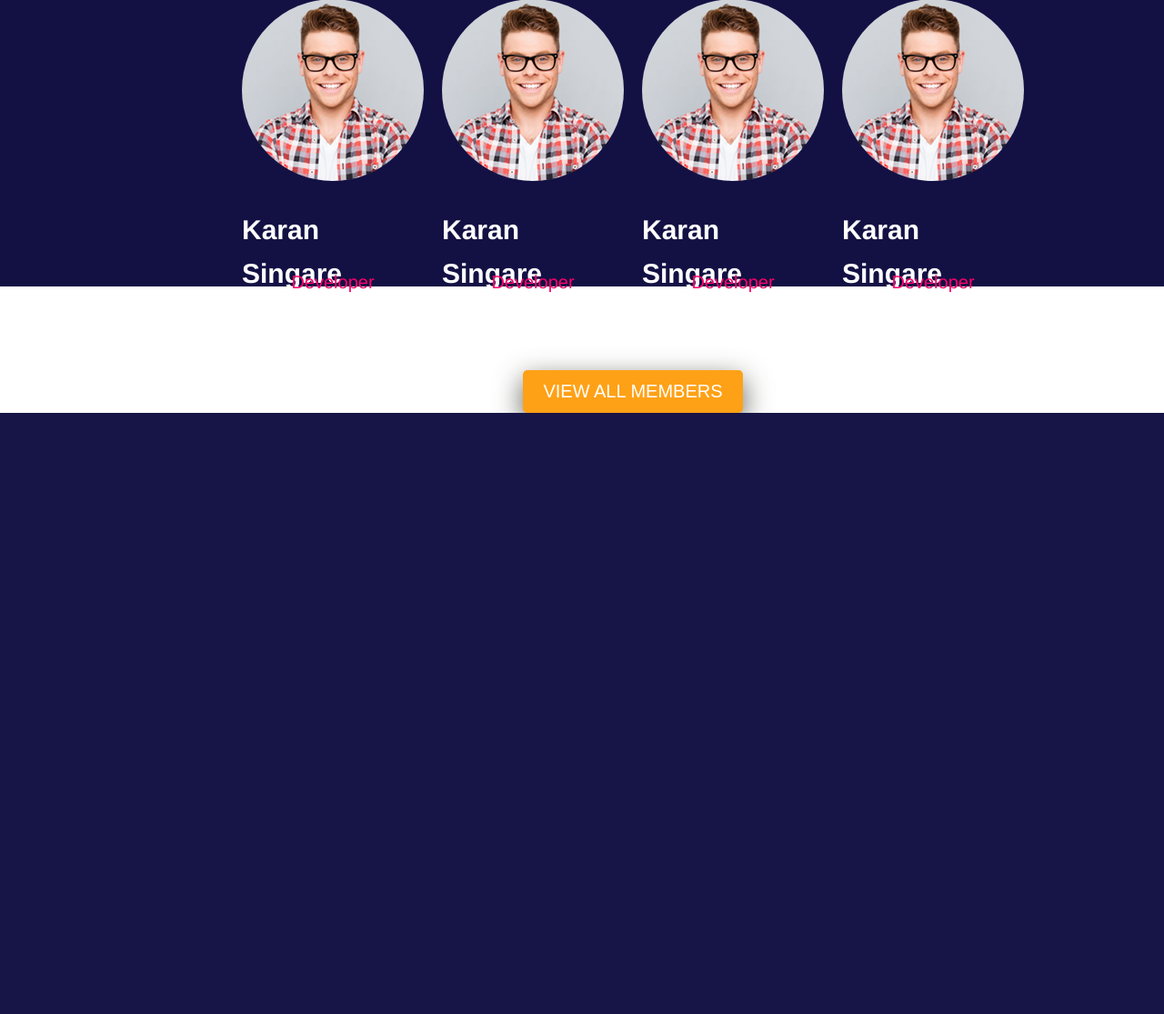
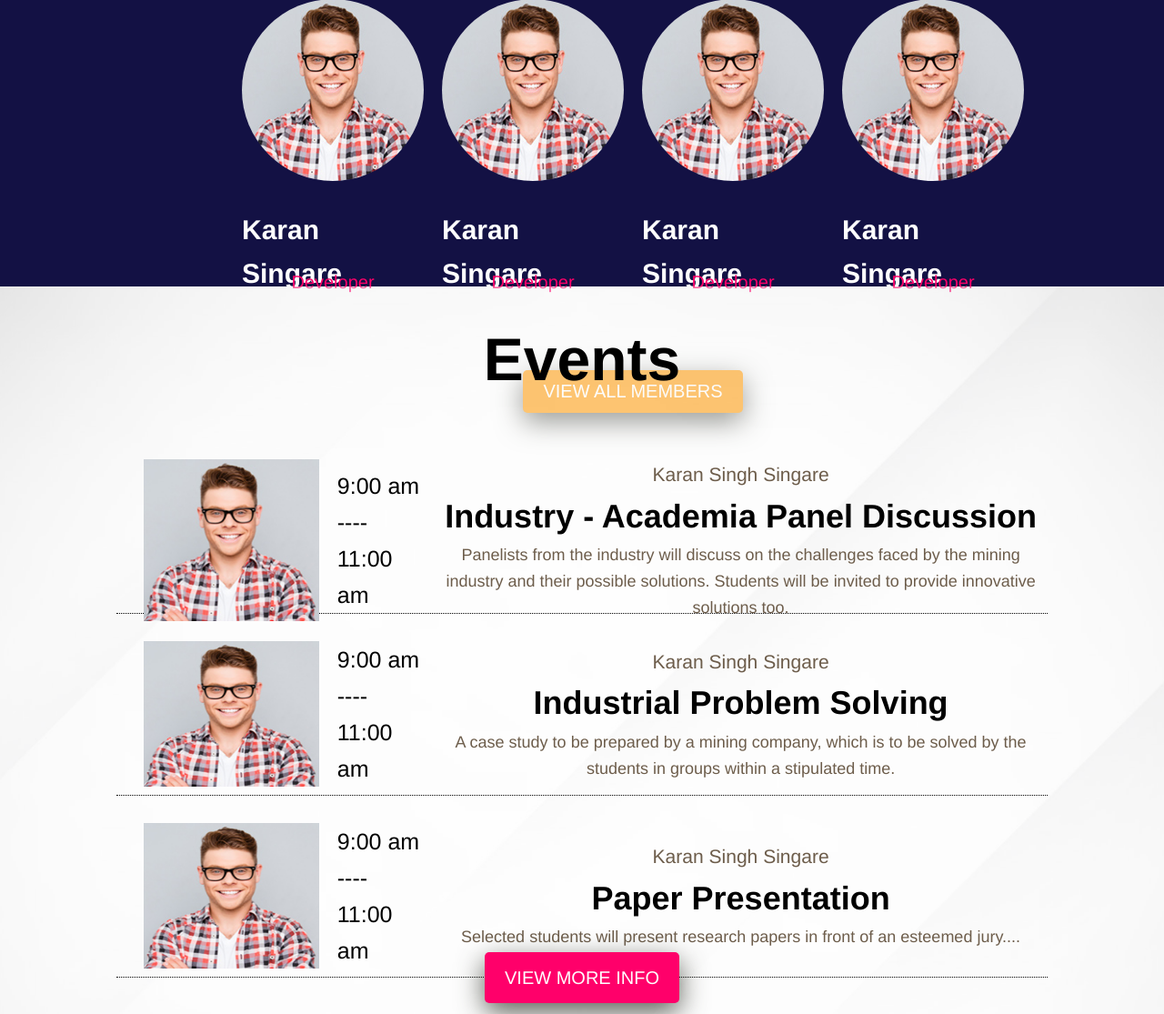
Before and after one commit to karan-singare/initium, a PHP site: page / in a window 1280 px wide. Shown: the part 2285-3400 px from the top of the page at 91% size. Before the commit the page ends 2739 px from the top, so only its background shows below. Run offline with PHP 8.4, Linux system fonts and the light colour scheme.

Commit message:
events completed

```diff
--- a/css/style.css
+++ b/css/style.css
@@ -239,6 +239,35 @@ body {
   .team__member--8 {
     grid-column: 5/span 1; }
 
+.events {
+  grid-column: full-start/full-end;
+  height: 100vh;
+  background-image: url("../images/background/2.png");
+  background-size: cover;
+  overflow: hidden;
+  display: grid;
+  grid-template-rows: 20% 70% 10%;
+  grid-template-columns: 10% 80% 10%;
+  justify-items: center;
+  align-items: center; }
+  .events > * {
+    grid-column: 2/-2; }
+  .events__title {
+    grid-row: 1/span 1;
+    color: #000000; }
+  .events__days {
+    grid-row: 2/span 1;
+    width: 100%;
+    height: 100%;
+    display: grid;
+    grid-template-columns: repeat(3, 1fr);
+    grid-column-gap: 2rem;
+    padding: 0 2rem;
+    align-items: center; }
+  .events__items {
+    width: 100%;
+    height: 100%; }
+
 .brand {
   display: grid;
   grid-template-columns: repeat(3, max-content); }
@@ -348,3 +377,59 @@ body {
     transform: translate(-50%, -50%);
     visibility: visible;
     opacity: 1; }
+
+.day {
+  background-color: #a321b9;
+  background: #a321b9 url("../images/timerback.png") no-repeat;
+  background-size: cover;
+  overflow: hidden;
+  border-radius: 1.5rem;
+  width: 30rem;
+  height: 20rem;
+  padding: 5% 5%;
+  text-align: center;
+  color: #fff;
+  font-size: 2rem;
+  border-bottom: 0.5rem solid #ff006a; }
+  .day h1 {
+    font-size: 3rem;
+    font-weight: 400; }
+
+.event {
+  width: 100%;
+  height: 20rem;
+  display: grid;
+  grid-template-columns: 20% 10% 70%;
+  border-bottom: 1px dotted black;
+  align-items: center;
+  grid-column-gap: 2rem;
+  justify-items: center;
+  padding: 3rem;
+  transition: all .3s ease-in; }
+  .event__photo {
+    width: 100%;
+    height: 100%;
+    background-color: yellow;
+    grid-column: 1/span 1;
+    grid-row: 1/2;
+    object-fit: cover;
+    overflow: hidden; }
+  .event__img {
+    width: 100%;
+    height: 100%; }
+  .event__time {
+    font-size: 2.5rem;
+    color: #000000; }
+  .event__details {
+    text-align: center;
+    font-size: 1.8rem;
+    width: 100%;
+    padding-right: 2rem; }
+    .event__details h1 {
+      color: #000000; }
+    .event__details h3 {
+      font-weight: 300; }
+  .event:hover {
+    box-shadow: 0 0.1rem 1rem rgba(0, 0, 0, 0.82);
+    border-radius: 1rem;
+    border-color: #ffa116; }
--- a/index.html
+++ b/index.html
@@ -196,6 +196,65 @@
 
       <button class="team__btn btn btn--yellow">view all members</button>
     </div>
+
+    <div class="events">
+      <h1 class="events__title heading__primary">Events</h1>
+      <div class="events__items">
+        <div class="event">
+          <figure class="event__photo">
+            <img src="images/team-1.jpg" alt="" class="event__img">
+          </figure>
+          <div class="event__time">
+            <p>9:00 am</p>
+            <p>----</p>
+            <p>11:00 am</p>
+          </div>
+          <div class="event__details">
+            <h3 class="">Karan Singh Singare</h3>
+            <h1 class="event__name">Industry - Academia Panel Discussion</h1>
+            <p class="event__text">
+              Panelists from the industry will discuss on the challenges faced by the mining industry and their possible solutions. Students will be invited to provide innovative solutions too.
+            </p>
+          </div>
+        </div>
+        <div class="event">
+          <figure class="event__photo">
+            <img src="images/team-1.jpg" alt="" class="event__img">
+          </figure>
+          <div class="event__time">
+            <p>9:00 am</p>
+            <p>----</p>
+            <p>11:00 am</p>
+          </div>
+          <div class="event__details">
+            <h3 class="">Karan Singh Singare</h3>
+            <h1 class="event__name">Industrial Problem Solving</h1>
+            <p class="event__text">
+              A case study to be prepared by a mining company, which is to be solved by the students in groups within a stipulated time.
+            </p>
+          </div>
+        </div>
+        <div class="event">
+          <figure class="event__photo">
+            <img src="images/team-1.jpg" alt="" class="event__img">
+          </figure>
+          <div class="event__time">
+            <p>9:00 am</p>
+            <p>----</p>
+            <p>11:00 am</p>
+          </div>
+          <div class="event__details">
+            <h3 class="">Karan Singh Singare</h3>
+            <h1 class="event__name">Paper Presentation</h1>
+            <p class="event__text">
+              Selected students will present research papers in front of an esteemed jury....
+            </p>
+          </div>
+        </div>
+      </div>
+      <div class="events__btn btn btn--pink">view more info</div>
+    </div>
+
   </div>
   <script src="https://ajax.googleapis.com/ajax/libs/jquery/3.4.1/jquery.min.js"></script>
   <script src="js/animation.js" charset="utf-8"></script>
--- /dev/null
+++ b/sass/components/_day.scss
@@ -0,0 +1,19 @@
+.day {
+  background-color: #a321b9;
+  background: #a321b9 url('../images/timerback.png') no-repeat;
+  background-size: cover;
+  overflow: hidden;
+  border-radius: 1.5rem;
+  width: 30rem;
+  height: 20rem;
+  padding: 5% 5%;
+  text-align: center;
+  color: #fff;
+  font-size: 2rem;
+  border-bottom: .5rem solid $pink;
+
+  & h1 {
+    font-size: 3rem;
+    font-weight: 400;
+  }
+}
--- /dev/null
+++ b/sass/components/_event.scss
@@ -0,0 +1,51 @@
+.event {
+  width: 100%;
+  height: 20rem;
+
+  display: grid;
+  grid-template-columns: 20% 10% 70%;
+  border-bottom: 1px dotted black;
+  align-items: center;
+  grid-column-gap: 2rem;
+  justify-items: center;
+  padding: 3rem;
+  transition: all .3s ease-in;
+
+  &__photo {
+    width: 100%;
+    height: 100%;
+    background-color: yellow;
+    grid-column: 1/span 1;
+    grid-row: 1/2;
+    object-fit: cover;
+    overflow: hidden;
+  }
+
+  &__img {
+    width: 100%;
+    height: 100%;
+  }
+  &__time {
+    font-size: 2.5rem;
+    color: #000000;
+  }
+  &__details {
+    text-align: center;
+    font-size: 1.8rem;
+    width: 100%;
+    padding-right: 2rem;
+
+    & h1 {
+      color: #000000;
+    }
+     & h3 {
+       font-weight: 300;
+     }
+  }
+
+  &:hover {
+    box-shadow: 0 .1rem 1rem rgba(0, 0, 0, 0.82);
+    border-radius: 1rem;
+    border-color: #ffa116;
+  }
+}
--- /dev/null
+++ b/sass/layout/_events.scss
@@ -0,0 +1,41 @@
+.events {
+  grid-column: full-start/full-end;
+  height: 100vh;
+  background-image: url('../images/background/2.png');
+  background-size: cover;
+  overflow: hidden;
+
+  display: grid;
+  grid-template-rows: 20% 70% 10%;
+  grid-template-columns: 10% 80% 10%;
+  justify-items: center;
+  align-items: center;
+
+  & > * {
+    grid-column: 2/-2;
+  }
+
+  &__title {
+    grid-row: 1/span 1;
+    color: #000000;
+  }
+  &__days {
+    grid-row: 2/span 1;
+    width: 100%;
+    height: 100%;
+
+    display: grid;
+    grid-template-columns: repeat(3,1fr);
+    grid-column-gap: 2rem;
+    padding: 0 2rem;
+    align-items: center;
+  }
+  &__items {
+    width: 100%;
+    height: 100%;
+  }
+  &__btn {
+
+  }
+
+}
--- a/sass/main.scss
+++ b/sass/main.scss
@@ -7,7 +7,10 @@
 @import "layout/vision";
 @import "layout/video";
 @import "layout/team";
+@import "layout/events";
 @import "components/brand";
 @import "components/nav";
 @import "components/count";
 @import "components/member";
+@import "components/day";
+@import "components/event";
```
Also changed, not shown: days.html (added, +14 -0 lines), images/background/2.png (added), 1 other file.
